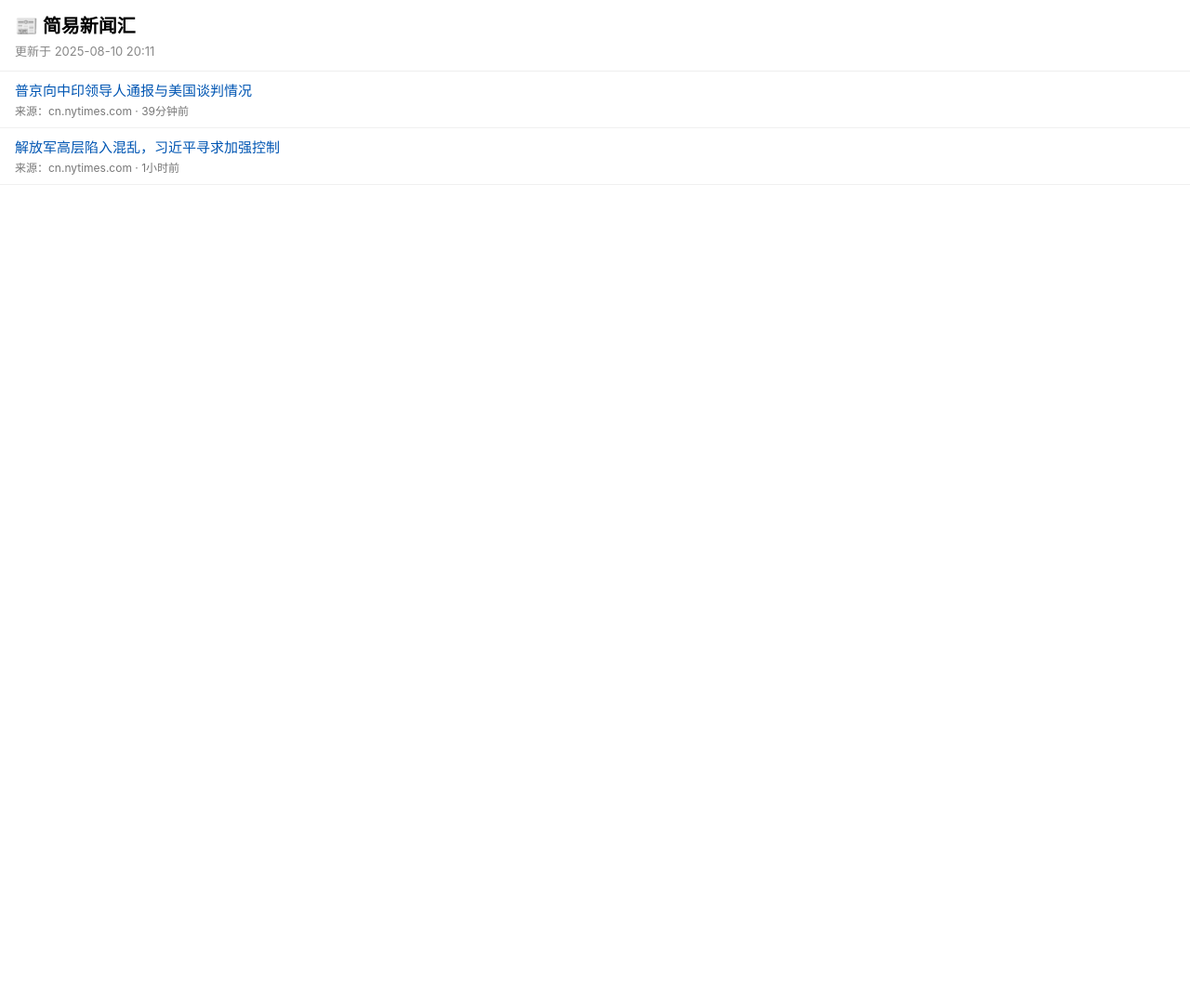
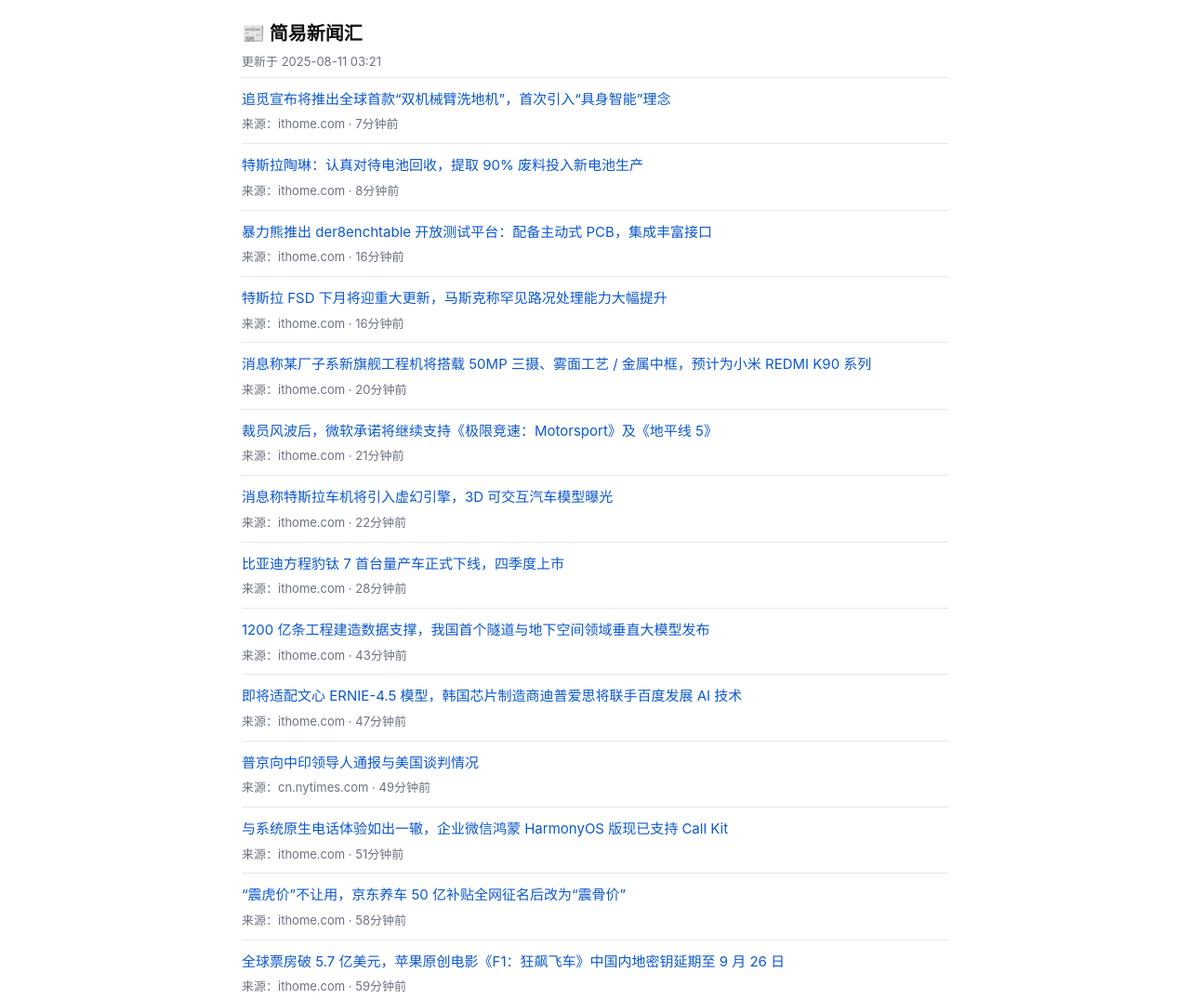
Before and after one commit to xmailanon/news-aggregator, a plain HTML site: page index.html in a window 1280 px wide. Shown: the top 1075 px of the page at 93% size. Before the commit the page ends 800 px from the top, so only its background shows below. Drawn offline with Linux system fonts and the light colour scheme.

Commit message:
Update index.html

```diff
--- a/index.html
+++ b/index.html
@@ -1,75 +1,61 @@
-<!DOCTYPE html>
+<!doctype html>
 <html lang="zh-CN">
-<head>
-  <meta charset="UTF-8">
-  <meta name="viewport" content="width=device-width, initial-scale=1.0">
+<meta charset="utf-8">
+<meta name="viewport" content="width=device-width, initial-scale=1, viewport-fit=cover">
 <title>简易新闻汇</title>
 <style>
-    body {
-      font-family: -apple-system, BlinkMacSystemFont, "Segoe UI", Roboto, "Helvetica Neue", Arial, sans-serif;
-      margin: 0;
-      padding: 0;
-      background-color: #fff;
-      color: #000;
+  :root{
+    --fg:#111; --muted:#6b7280; --link:#0b57d0; --border:#e5e7eb;
+    --h1: 20px; --meta: 13px; --title: 15px; --container: min(760px, 92vw);
   }
-    header {
-      padding: 12px 16px;
-      border-bottom: 1px solid #eee;
-      text-align: left;
-    }
-    header h1 {
-      font-size: 20px;
-      margin: 0;
-      display: flex;
-      align-items: center;
-      gap: 6px;
-    }
-    .update-time {
-      font-size: 13px;
-      color: #888;
-      margin-top: 4px;
-    }
-    .news-list {
-      list-style: none;
-      padding: 0;
-      margin: 0;
-    }
-    .news-item {
-      padding: 10px 16px;
-      border-bottom: 1px solid #f0f0f0;
-    }
-    .news-item a {
-      font-size: 15px;
-      font-weight: 500;
-      color: #0056b3;
-      text-decoration: none;
-      line-height: 1.4;
-    }
-    .news-item a:hover {
-      text-decoration: underline;
-    }
-    .source {
-      font-size: 12px;
-      color: #777;
-      margin-top: 2px;
-    }
+  body{ margin:0; color:var(--fg); background:#fff;
+        font: 16px/1.6 -apple-system,BlinkMacSystemFont,"Segoe UI",Roboto,"Helvetica Neue",Arial,"PingFang SC","Microsoft YaHei",sans-serif; }
+  .wrap{ width:var(--container); margin: max(8px, env(safe-area-inset-top)) auto 24px;
+         padding: 0 max(12px, env(safe-area-inset-left)) 24px max(12px, env(safe-area-inset-right)); }
+  header{ padding:12px 0 6px; border-bottom:1px solid var(--border); }
+  h1{ font-size:var(--h1); margin:0 0 4px; font-weight:700; display:flex; gap:6px; align-items:center; }
+  .ut{ font-size:var(--meta); color:var(--muted); }
+  ul{ list-style:none; margin:0; padding:0; }
+  li{ border-bottom:1px solid var(--border); }
+  a.item{ display:block; padding:10px 0; text-decoration:none; min-height:44px; }
+  .t{ font-size:var(--title); line-height:1.45; color:var(--link); word-break:break-word; overflow-wrap:anywhere; }
+  .m{ display:block; margin-top:4px; font-size:var(--meta); color:var(--muted); }
 </style>
-</head>
 <body>
+  <div class="wrap">
     <header>
       <h1>📰 简易新闻汇</h1>
-    <div class="update-time">更新于 2025-08-10 20:11</div>
+      <div id="updated" class="ut">更新中…</div>
     </header>
-  <ul class="news-list">
-    <li class="news-item">
-      <a href="#">普京向中印领导人通报与美国谈判情况</a>
-      <div class="source">来源：cn.nytimes.com · 39分钟前</div>
-    </li>
-    <li class="news-item">
-      <a href="#">解放军高层陷入混乱，习近平寻求加强控制</a>
-      <div class="source">来源：cn.nytimes.com · 1小时前</div>
-    </li>
-    <!-- 其他新闻条目 -->
-  </ul>
+    <ul id="list"></ul>
+  </div>
+
+<script>
+function timeAgo(ts){
+  const d = Math.floor(Date.now()/1000 - ts);
+  if (d>=86400) return Math.floor(d/86400)+"天前";
+  if (d>=3600) return Math.floor(d/3600)+"小时前";
+  if (d>=60) return Math.floor(d/60)+"分钟前";
+  return "刚刚";
+}
+fetch("news.json?_="+Date.now())
+  .then(r=>r.json())
+  .then(d=>{
+    const upd = new Date(d.updated*1000);
+    document.getElementById("updated").textContent =
+      "更新于 " + upd.getFullYear()+"-"+String(upd.getMonth()+1).padStart(2,'0')+"-"+String(upd.getDate()).padStart(2,'0')+
+      " "+String(upd.getHours()).padStart(2,'0')+":"+String(upd.getMinutes()).padStart(2,'0');
+    const list = document.getElementById("list");
+    d.items.forEach(it=>{
+      const li = document.createElement("li");
+      li.innerHTML = `<a class="item" href="${it.url}" target="_blank" rel="noopener">
+          <span class="t">${it.title}</span>
+          <span class="m">来源：${it.source} · ${timeAgo(it.published)}</span>
+        </a>`;
+      list.appendChild(li);
+    });
+  })
+  .catch(() => { document.getElementById("updated").textContent = "无法加载新闻数据"; });
+</script>
 </body>
 </html>
```
Lines whose indentation alone changed are shown as unchanged.
